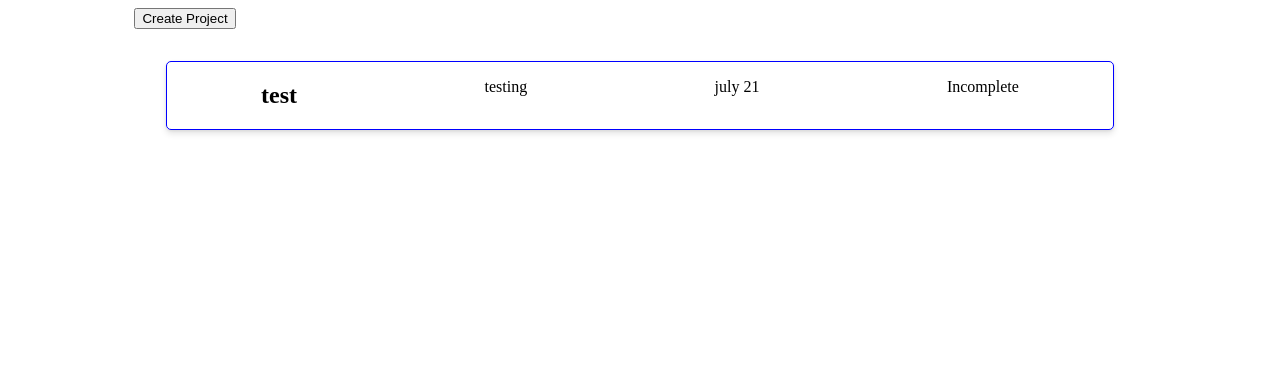
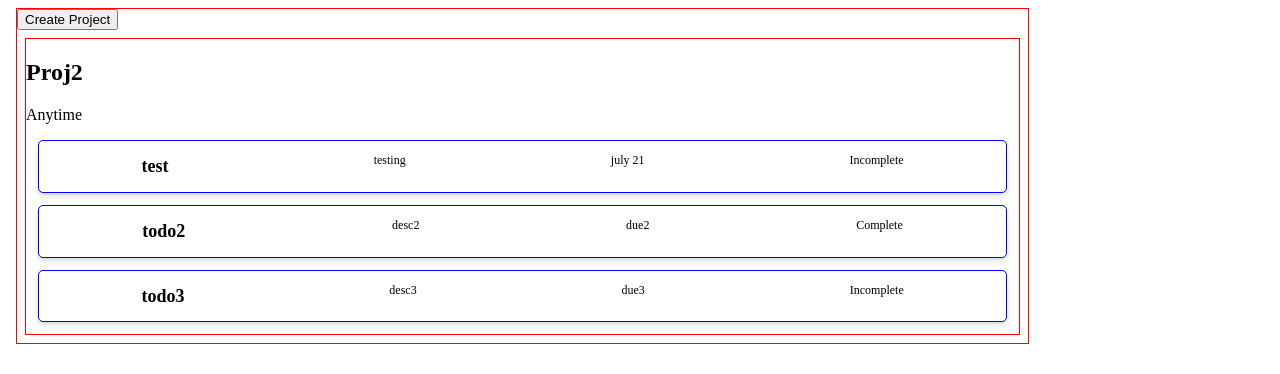
Before and after one commit to DNeel10/to-doer, a website built with webpack: page src/index.html in a window 1280 px wide. Built offline with nearby package versions, Linux system fonts and the light colour scheme.

Commit message:
reworked some of the buttons and display functions to work better

```diff
--- a/src/display.js
+++ b/src/display.js
@@ -28,3 +28,21 @@ export function displayTodo(todo) {
   return todoDiv;
 
 }
+
+export function displayProject(project) {
+  const projectDiv = document.createElement('div');
+  projectDiv.classList.add('project');
+
+  const projectName = document.createElement('h2');
+  projectName.textContent = `${project.title}`;
+  projectDiv.appendChild(projectName);
+
+  const projectDueDateElement = document.createElement('p');
+  projectDueDateElement.textContent = `${project.dueDate}`;
+  projectDiv.appendChild(projectDueDateElement);
+
+  project.todos.forEach(todo => {
+    projectDiv.appendChild(displayTodo(todo));
+  })
+  return projectDiv;
+}
--- a/src/index.html
+++ b/src/index.html
@@ -6,6 +6,6 @@
   <title>Document</title>
 </head>
 <body>
-  <div id="project-container" class="container"></div>
+  <div id="project-container" class="project container"></div>
 </body>
 </html>
--- a/src/index.js
+++ b/src/index.js
@@ -1,7 +1,7 @@
 import './style.css';
 import createTodo from './todo.js'
 import Project from './project.js'
-import { displayTodo } from './display.js'
+import { displayTodo, displayProject } from './display.js'
 
 let i = 0
 let j = 0
@@ -12,35 +12,16 @@ const projectContainerDiv = document.querySelector('#project-container');
 
 function createProjectbutton() {
   const projectButton = document.createElement('button');
-  const projectDiv = document.createElement('div');
-  projectButton.innerText = 'Create Project';
+  projectButton.textContent = 'Create Project'
 
-  projectContainerDiv.appendChild(projectButton);
+  projectContainerDiv.appendChild(projectButton)
 
-  projectButton.addEventListener('click', (e) => {
-    e.preventDefault();
-    const project = new Project(`project${j}`, `due date${j}`);
-    projectContainerDiv.appendChild(projectDiv)
-    console.log(project);
-    j += 1
-    createTodobutton(projectDiv, project);
-  })
 }
 
 function createTodobutton(el, project) {
   const todoButton = document.createElement('button');
-  todoButton.innerText = 'Create Todo';
-
   el.appendChild(todoButton);
 
-  todoButton.addEventListener('click', (e) => {
-    e.preventDefault();
-    const todo = createTodo(`todo${i}`, `desc${i}`, `due${i}`, `prio${i}`);
-
-    project.addTodo(todo);
-    console.log(project.todos);
-    i += 1
-  })
 }
 
 createProjectbutton();
@@ -55,13 +36,7 @@ project2.addTodo(todo1);
 project2.addTodo(todo2);
 project2.addTodo(todo3);
 console.log(project2.todos);
-project2.deleteTodo(todo2);
+// project2.deleteTodo(todo2);
 console.log(project2.todos);
 
-window.project1 = project1;
-window.todo1 = todo1
-window.todo2 = todo2;
-window.createTodo = createTodo;
-window.Project = Project
-
-projectContainerDiv.appendChild(displayTodo(todo1));
+projectContainerDiv.appendChild(displayProject(project2));
--- a/src/style.css
+++ b/src/style.css
@@ -3,20 +3,18 @@
   margin: 0 auto;
 }
 
+.project {
+  border: 1px solid red;
+  margin: .5em;
+}
+
 .todo {
   display: flex;
+  font-size: .75rem;
   border: 1px solid blue;
   border-radius: 5px;
   justify-content: space-around;
-  margin: 2em;
+  margin: 1em;
   box-shadow: 0 4px 6px rgba(0, 0, 0, 0.1), 0 1px 3px rgba(0, 0, 0, 0.08);
 
 }
-
-.todo__name {
-
-}
-
-.todo__desc {
-
-}
```
